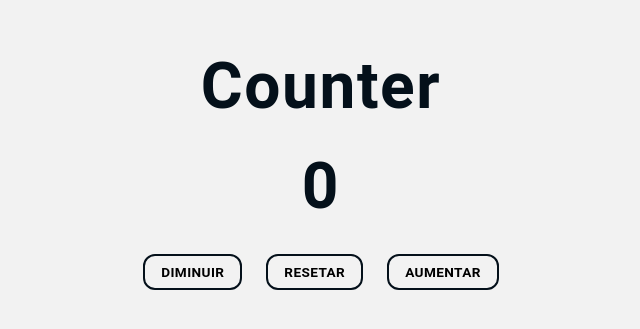
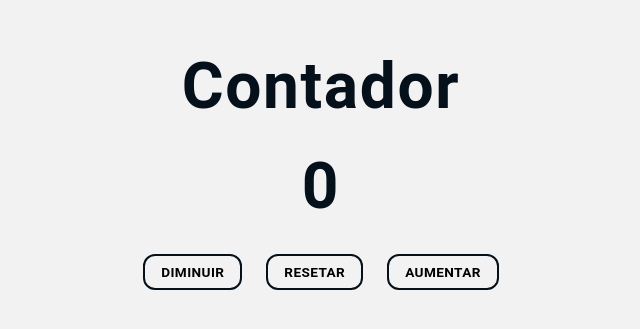
Before and after one commit to Denkinari/contador, a plain HTML site: page index.html in a window 1280 px wide. Shown: the part 137-466 px from the top of the page, without its empty margins (319-959 px from the left). Drawn offline with Linux system fonts and the light colour scheme.

Commit message:
pequenas correções que esqueci

```diff
--- a/css/style.css
+++ b/css/style.css
@@ -1,6 +1,7 @@
 @import "./variaveis.css";
 
 body {
+  max-width: 1200px;
   margin: 0px;
   padding: 0px;
   background: var(--cor-fundo-claro);
--- a/index.html
+++ b/index.html
@@ -10,7 +10,7 @@
 
 <body>
   <main class="container">
-    <h1>Counter</h1>
+    <h1>Contador</h1>
     <span id="value">0</span>
     <div class="button-container">
       <button class="btn decrease">Diminuir</button>
```
